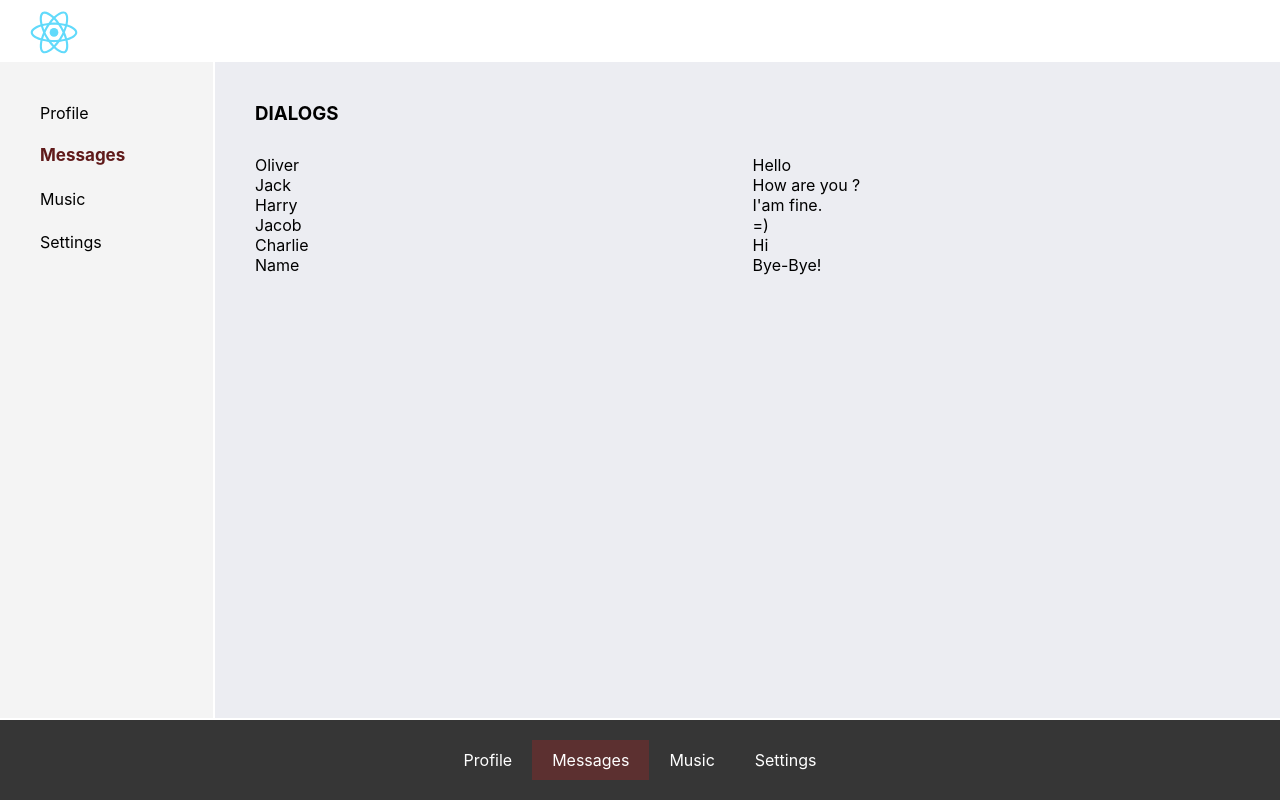
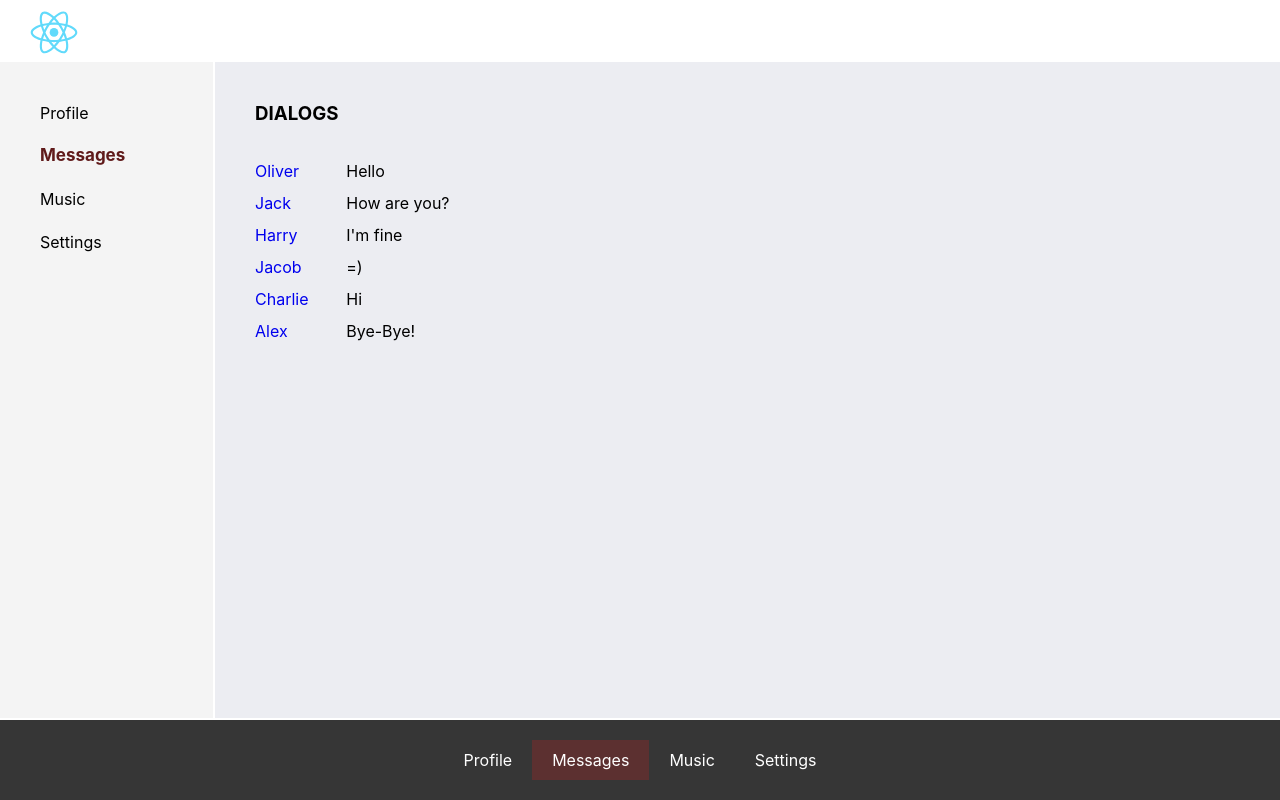
Before and after one commit to VadimRocket/social-network-react-app, a React (Create React App) app: page /dialogs in a window 1280 px wide. Built offline with nearby package versions, Linux system fonts and the light colour scheme.

Commit message:
refactoring Dialogs component;

```diff
--- a/src/components/Dialogs/Dialogs.jsx
+++ b/src/components/Dialogs/Dialogs.jsx
@@ -1,8 +1,29 @@
 import React from 'react';
 import s from './Dialogs.module.css';
+import {NavLink} from 'react-router-dom';
 
 
-const Dialogs = (props) => {
+const DialogItem = (props) => {
+
+    let path = "/dialogs/" + props.id;
+
+    return (
+        <div className={s.dialog}>
+            <NavLink to={path}> {props.name} </NavLink>
+        </div>
+    );
+}
+
+const Message = (props) => {
+
+    return (
+        <div className={s.dialog}>
+            <div className="massage">{props.message}</div>
+        </div>
+    );
+}
+
+const Dialogs = () => {
 
     return (
 
@@ -11,38 +32,24 @@ const Dialogs = (props) => {
 
             <div className={s.dialogs}>
                 <div className={s.dialog__list}>
-                    <div className={s.dialog}>
-                        Oliver
-                    </div>
-                    <div className={s.dialog}>
-                        Jack
-                    </div>
-                    <div className={s.dialog}>
-                        Harry
-                    </div>
-                    <div className={s.dialog}>
-                        Jacob
-                    </div>
-                    <div className={s.dialog}>
-                        Charlie
-                    </div>
-                    <div className={s.dialog}>
-                        Name
-                    </div>
+                    <DialogItem  name="Oliver" id="1" />
+                    <DialogItem  name="Jack" id="2" />
+                    <DialogItem  name="Harry" id="3" />
+                    <DialogItem  name="Jacob" id="4" />
+                    <DialogItem  name="Charlie" id="5" />
+                    <DialogItem  name="Alex" id="6" />
                 </div>
                 <div className={s.messages}>
-                    <div className="massage">Hello</div>
-                    <div className="massage">How are you ?</div>
-                    <div className="massage">I'am fine.</div>
-                    <div className="massage">=)</div>
-                    <div className="massage">Hi</div>
-                    <div className="massage">Bye-Bye!</div>
+                    <Message  message="Hello" />
+                    <Message  message="How are you?" />
+                    <Message  message="I'm fine" />
+                    <Message  message="=)" />
+                    <Message  message="Hi" />
+                    <Message  message="Bye-Bye!" />
                 </div>
             </div>
         </div>
     );
 };
 
-
-
 export default Dialogs;
--- a/src/components/Dialogs/Dialogs.module.css
+++ b/src/components/Dialogs/Dialogs.module.css
@@ -1,17 +1,22 @@
 .dialogs {
 
     display: grid;
-    grid-template-columns: repeat(auto-fit,minmax(200px,1fr));
-    /* grid-template-columns: 3fr 10fr; */
+    /* grid-template-columns: repeat(auto-fit,minmax(200px,1fr)); */
+    grid-template-columns: 1fr 11fr;
     grid-gap: 10px;
 
 
 }
 
-.dialog__list {
+.dialog__list, .messages {
     color: #000;
+    line-height: 2;
+
 }
-
+.dialog__list a, .message {
+    padding-bottom: 10px;
+    text-decoration: none;
+}
 .dialog {
 
 }
```
Also changed, not shown: src/App.js (+4 -4 lines).
